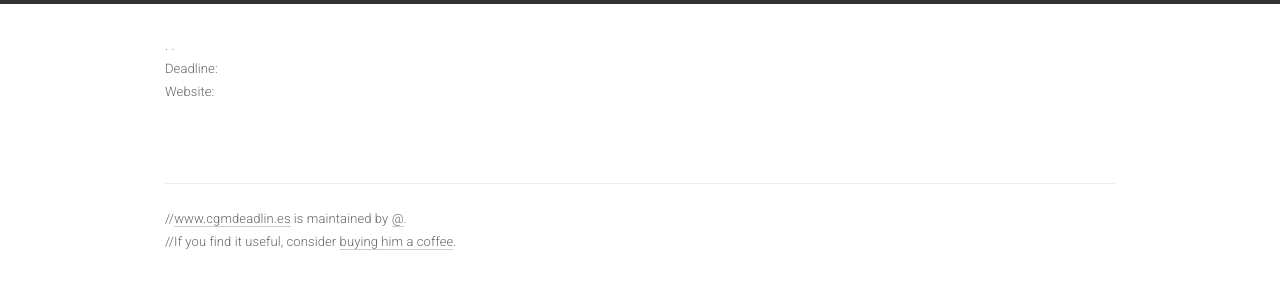
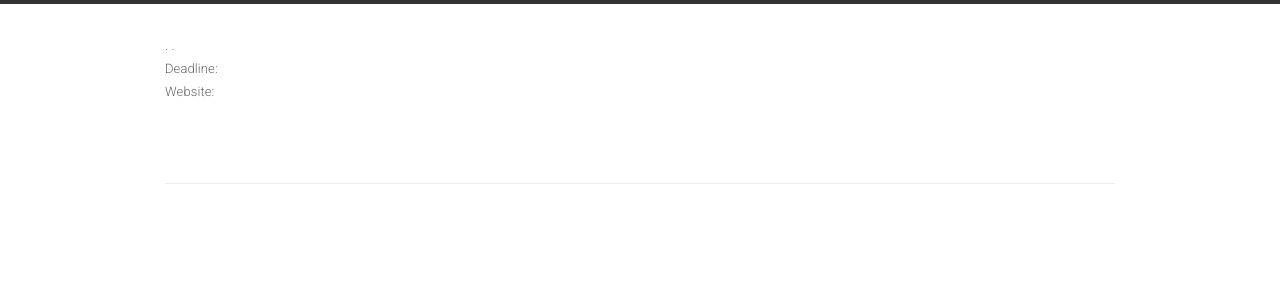
Before and after one commit to JianweiHu94/cgm-deadlines, a Jekyll site: the page built from _pages/conference.html, in a window 1280 px wide. Shown: the top 300 px of the page. Built offline with Jekyll 4.4.1, drawn with Linux system fonts in a browser that asks for light colours; nearby versions of some CDN libraries.

Commit message:
Update conference.html

```diff
--- a/_pages/conference.html
+++ b/_pages/conference.html
@@ -49,10 +49,6 @@ permalink:  /conference/
           </div>
           <hr>
         </div>
-        <footer>
-          //<a href="/">{{ site.domain }}</a> is maintained by <a href="//twitter.com/{{ site.twitter_username }}">@{{ site.twitter_username }}</a>.<br>
-          //If you find it useful, consider <a target="_blank" href="https://buymeacoff.ee/abhshkdz">buying him a coffee</a>.
-        </footer>
     </div>
     <script type="text/javascript" charset="utf-8">
     $(function() {
```
